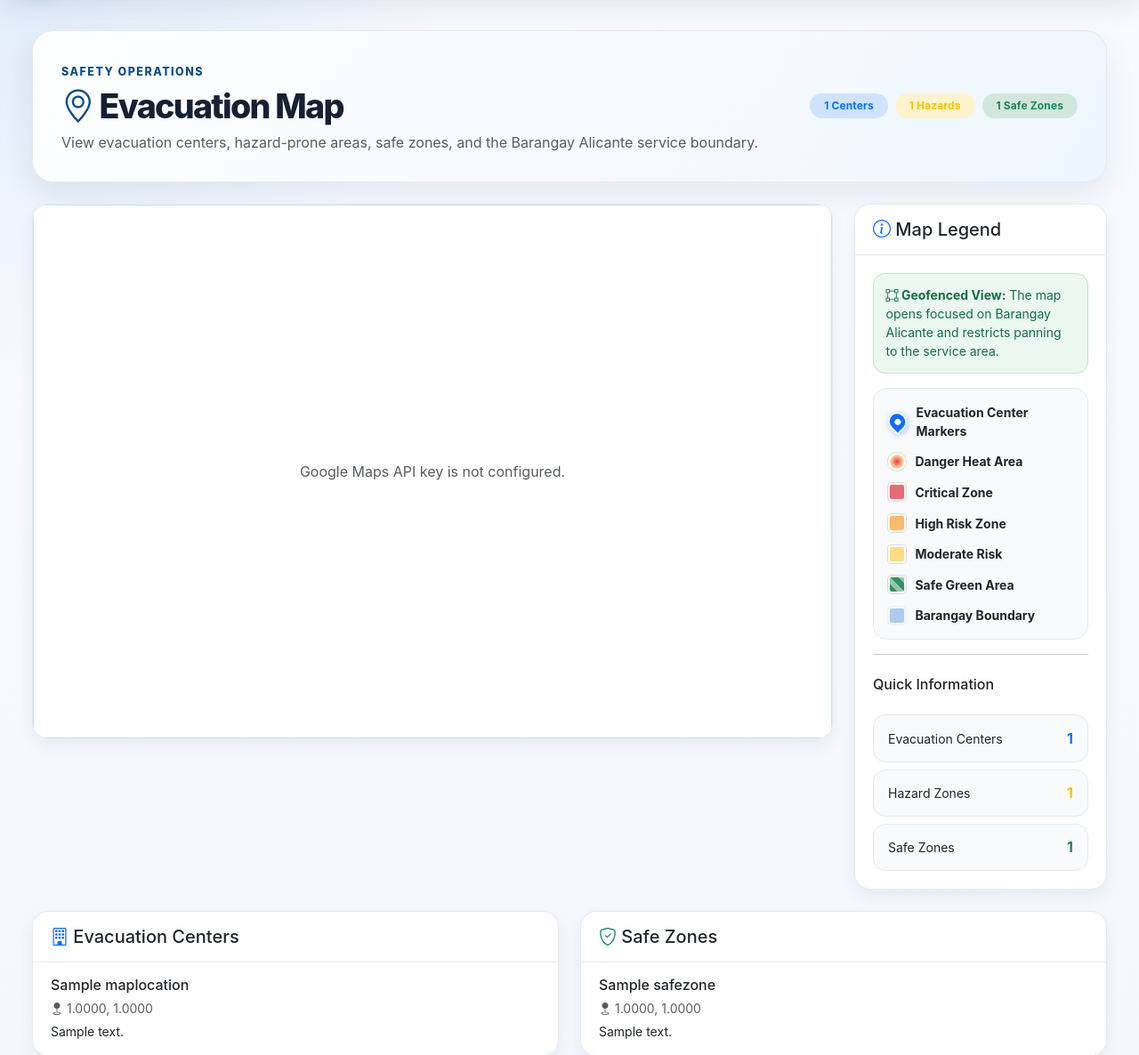
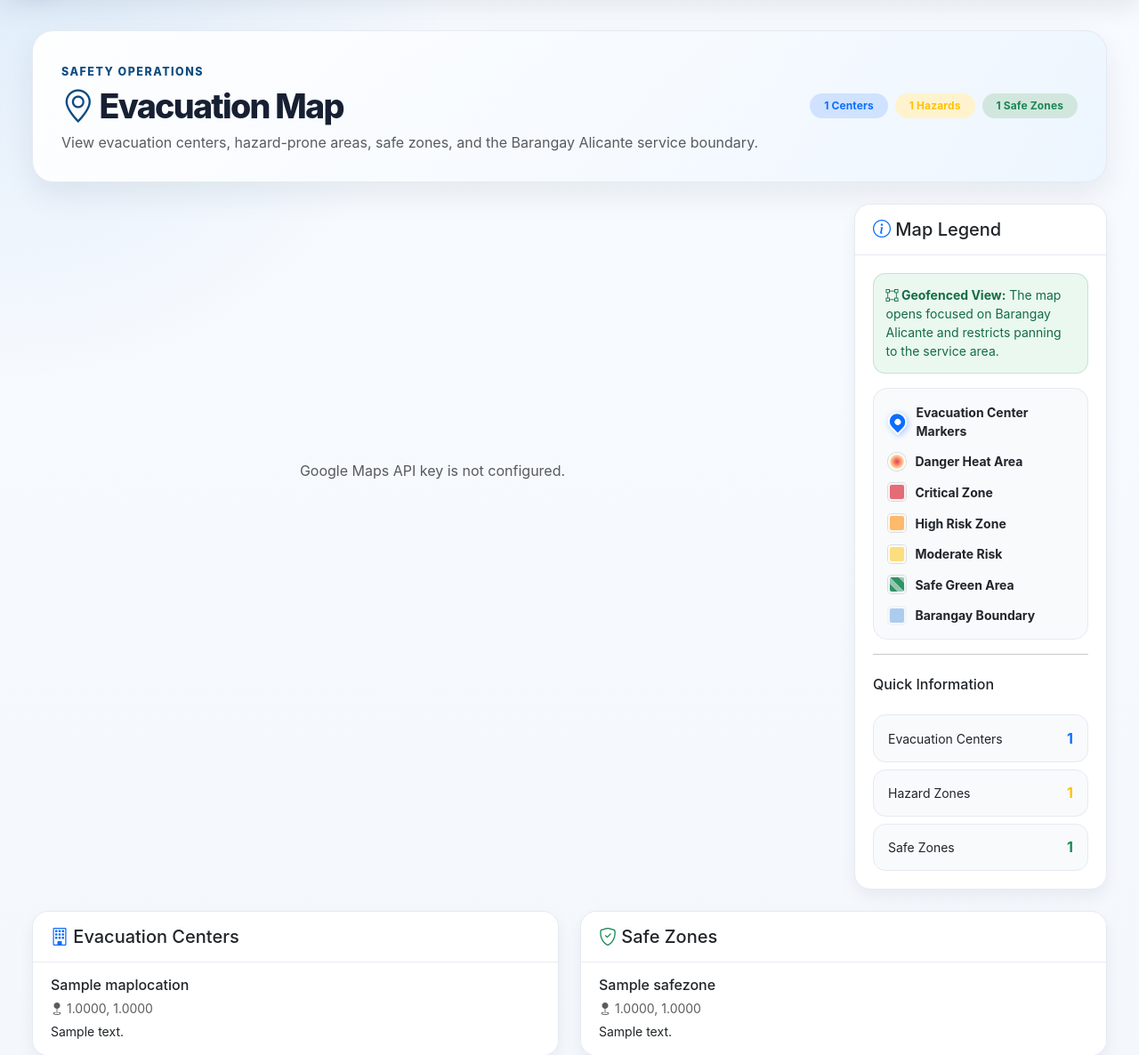
Before and after one commit to kinggrey0987-cyber/EvacuaLink, a Django app: page /mapping/ in a window 1280 px wide. Shown: the part 80-1266 px from the top of the page at 89% size. Run offline with Django 5.2, Linux system fonts and the light colour scheme; tables that the repository leaves empty hold one stand-in row (values such as "Sample post"); data that the repository does not hold is empty.

Commit message:
Enhance map overlays and styling; improve safety overlay options and update map panel design for better user experience

```diff
--- a/templates/base.html
+++ b/templates/base.html
@@ -144,15 +144,22 @@
         }
 
         .ev-map-frame {
-            background: var(--ev-surface);
-            border: 1px solid rgba(28, 126, 214, 0.24);
-            border-radius: var(--ev-radius-sm);
-            box-shadow: var(--ev-shadow-soft);
+            background: transparent;
+            border: 0;
+            border-radius: 0;
+            box-shadow: none;
             overflow: hidden;
         }
 
         .ev-map-frame .gm-style {
             border-radius: inherit;
+        }
+
+        .ev-map-panel {
+            background: transparent;
+            border: 0;
+            border-radius: 0;
+            box-shadow: none;
         }
 
         .card-header {
--- a/templates/emergency/help_request_form.html
+++ b/templates/emergency/help_request_form.html
@@ -579,7 +579,9 @@
         });
 
         helpMap.fitBounds(bounds, 24);
-        EvacuaLinkMaps.addSafetyOverlays(helpMap, safetyMapData);
+        EvacuaLinkMaps.addSafetyOverlays(helpMap, safetyMapData, {
+            showBoundaryMask: true
+        });
         helpMap.addListener('click', function(event) {
             setHelpLocation(event.latLng.lat(), event.latLng.lng(), 'MAP_PIN');
         });
--- a/templates/mapping/admin_map.html
+++ b/templates/mapping/admin_map.html
@@ -89,7 +89,7 @@
 
 <div class="row">
     <div class="col-lg-9 mb-4">
-        <div class="card">
+        <div class="card ev-map-panel">
             <div class="card-body p-0">
                 <div id="map" class="ev-map-frame"></div>
             </div>
--- a/templates/mapping/public_map.html
+++ b/templates/mapping/public_map.html
@@ -166,7 +166,7 @@
 
 <div class="row">
     <div class="col-lg-9 mb-4">
-        <div class="card">
+        <div class="card ev-map-panel">
             <div class="card-body p-0">
                 <div id="map" class="ev-map-frame"></div>
             </div>
```
Also changed, not shown: static/js/google-map-safety-overlays.js (+9 -5 lines), templates/public/landing.html (+10 -2 lines).
